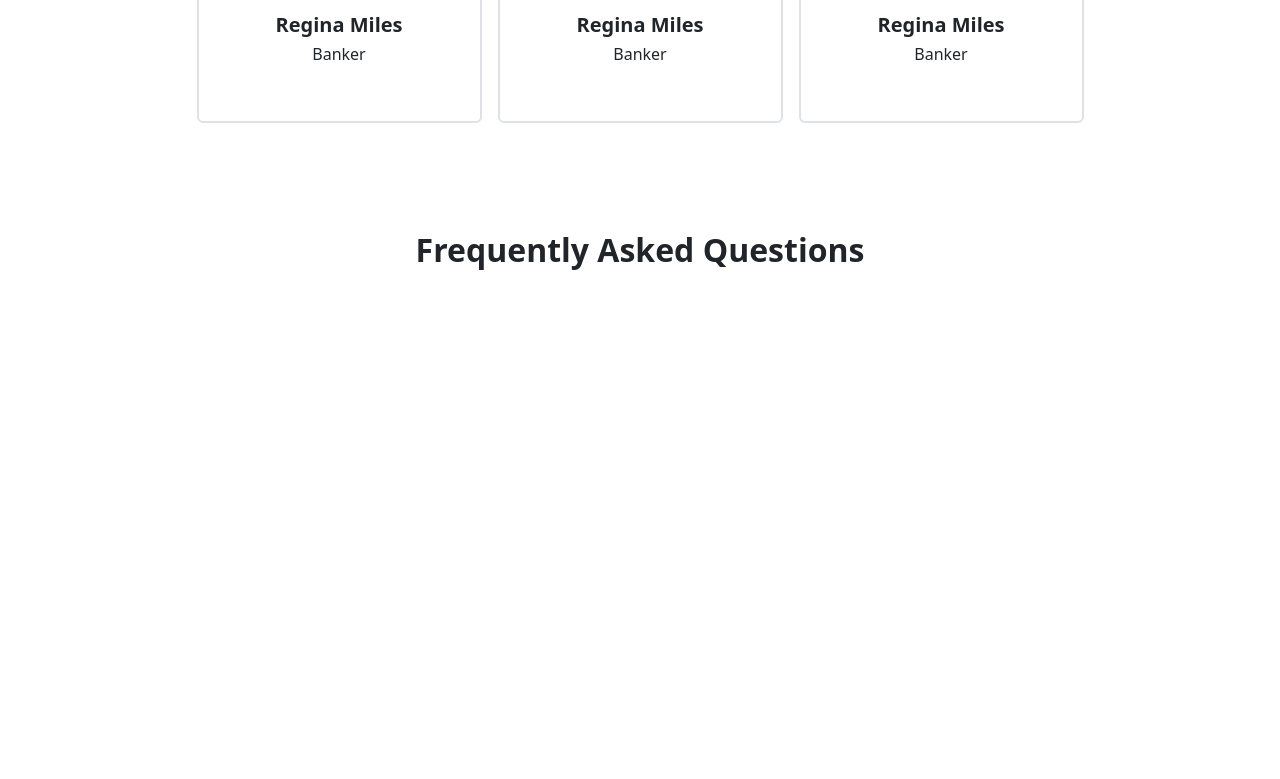
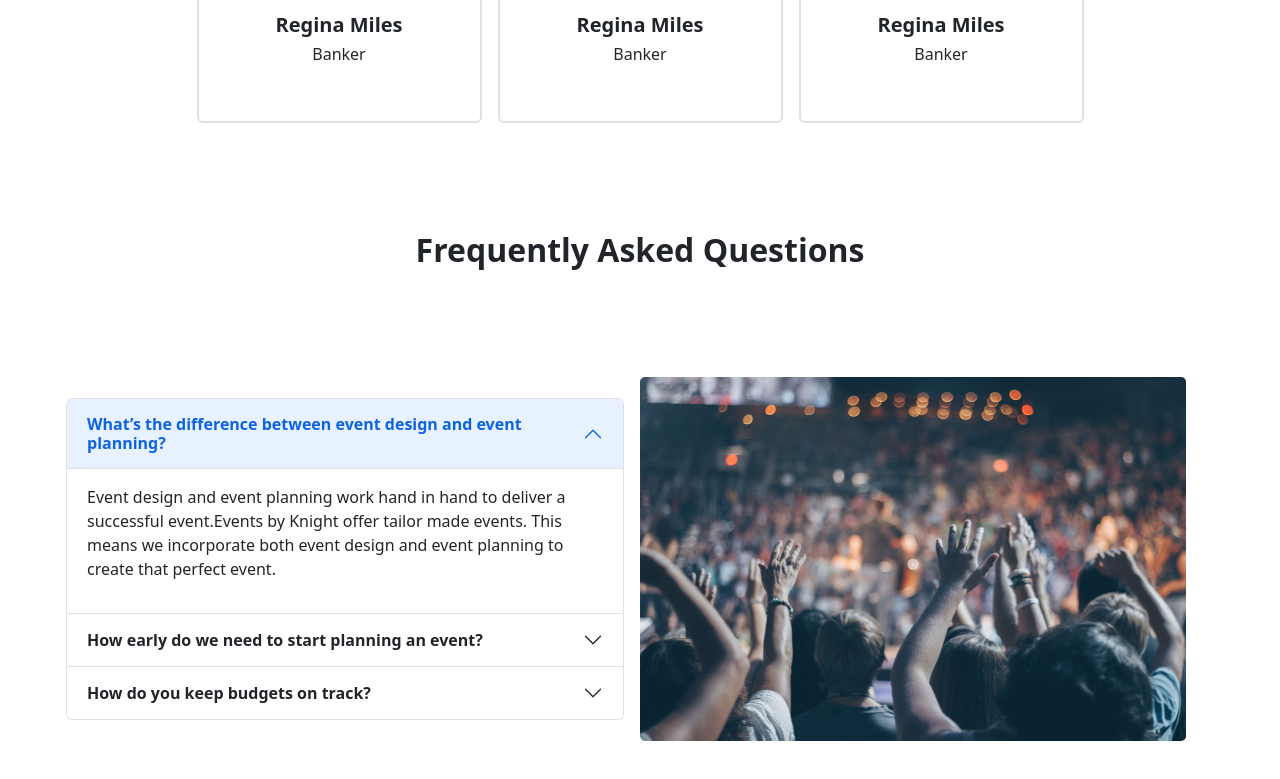
Before and after one commit to RAFSAN1010/convention-center, a plain HTML site: page index.html in a window 1280 px wide. Shown: the part 2274-3053 px from the top of the page. Before the commit the page ends 2643 px from the top, so only its background shows below. Drawn offline with Linux system fonts and the light colour scheme.

Commit message:
accordion added

```diff
--- a/index.html
+++ b/index.html
@@ -195,6 +195,59 @@
    <section>
     <h2 class="fw-bold text-center"> Frequently Asked Questions </h2>
    </section>
+
+   <!-- Section Eight -->
+   <section>
+    <div class="container">
+      <div class="row">
+        <div class="d-flex flex-row-reverse align-items-center m-2">
+          <div class="col-12 col-lg-6 mx-2">
+            <img class="img/fluid w100" src="images/people.png" alt="">
+          </div>
+          <div class="col-12 col-lg-6 mx-2">
+            <div class="accordion" id="accordionExample">
+              <div class="accordion-item">
+                <h2 class="accordion-header" id="headingOne">
+                  <button class="accordion-button fw-bold" type="button" data-bs-toggle="collapse" data-bs-target="#collapseOne" aria-expanded="true" aria-controls="collapseOne">
+                    What’s the difference between event design and event planning?
+                  </button>
+                </h2>
+                <div id="collapseOne" class="accordion-collapse collapse show" aria-labelledby="headingOne" data-bs-parent="#accordionExample">
+                  <div class="accordion-body">
+                    <p> Event design and event planning work hand in hand to deliver a successful event.Events by Knight offer tailor made events. This means we incorporate both event design and event planning to create that perfect event. </p>
+                  </div>
+                </div>
+              </div>
+              <div class="accordion-item">
+                <h2 class="accordion-header" id="headingTwo">
+                  <button class="accordion-button collapsed fw-bold" type="button" data-bs-toggle="collapse" data-bs-target="#collapseTwo" aria-expanded="false" aria-controls="collapseTwo">
+                    How early do we need to start planning an event?
+                  </button>
+                </h2>
+                <div id="collapseTwo" class="accordion-collapse collapse" aria-labelledby="headingTwo" data-bs-parent="#accordionExample">
+                  <div class="accordion-body">
+                    <p> Event design and event planning work hand in hand to deliver a successful event.Events by Knight offer tailor made events. This means we incorporate both event design and event planning to create that perfect event. </p>
+                  </div>
+                </div>
+              </div>
+              <div class="accordion-item">
+                <h2 class="accordion-header" id="headingThree">
+                  <button class="accordion-button collapsed fw-bold" type="button" data-bs-toggle="collapse" data-bs-target="#collapseThree" aria-expanded="false" aria-controls="collapseThree">
+                    How do you keep budgets on track?
+                  </button>
+                </h2>
+                <div id="collapseThree" class="accordion-collapse collapse" aria-labelledby="headingThree" data-bs-parent="#accordionExample">
+                  <div class="accordion-body">
+                    <p> Event design and event planning work hand in hand to deliver a successful event.Events by Knight offer tailor made events. This means we incorporate both event design and event planning to create that perfect event. </p>
+                  </div>
+                </div>
+              </div>
+            </div>
+          </div>
+        </div>
+      </div>
+    </div>
+   </section>
   <!-- Java Script CDN Link Start-->
   <script src="bootstrap/bootstrap.bundle.min.js"></script>
   <!-- CDN link end -->
```
